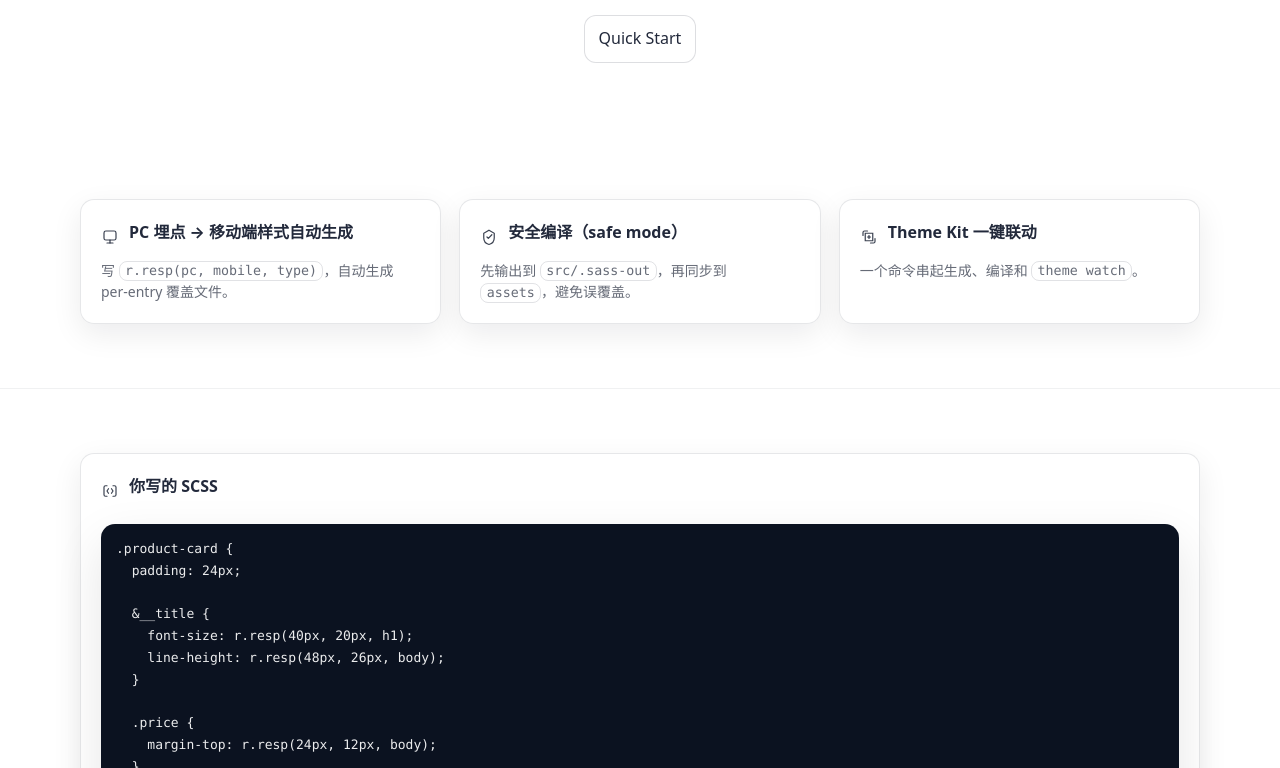
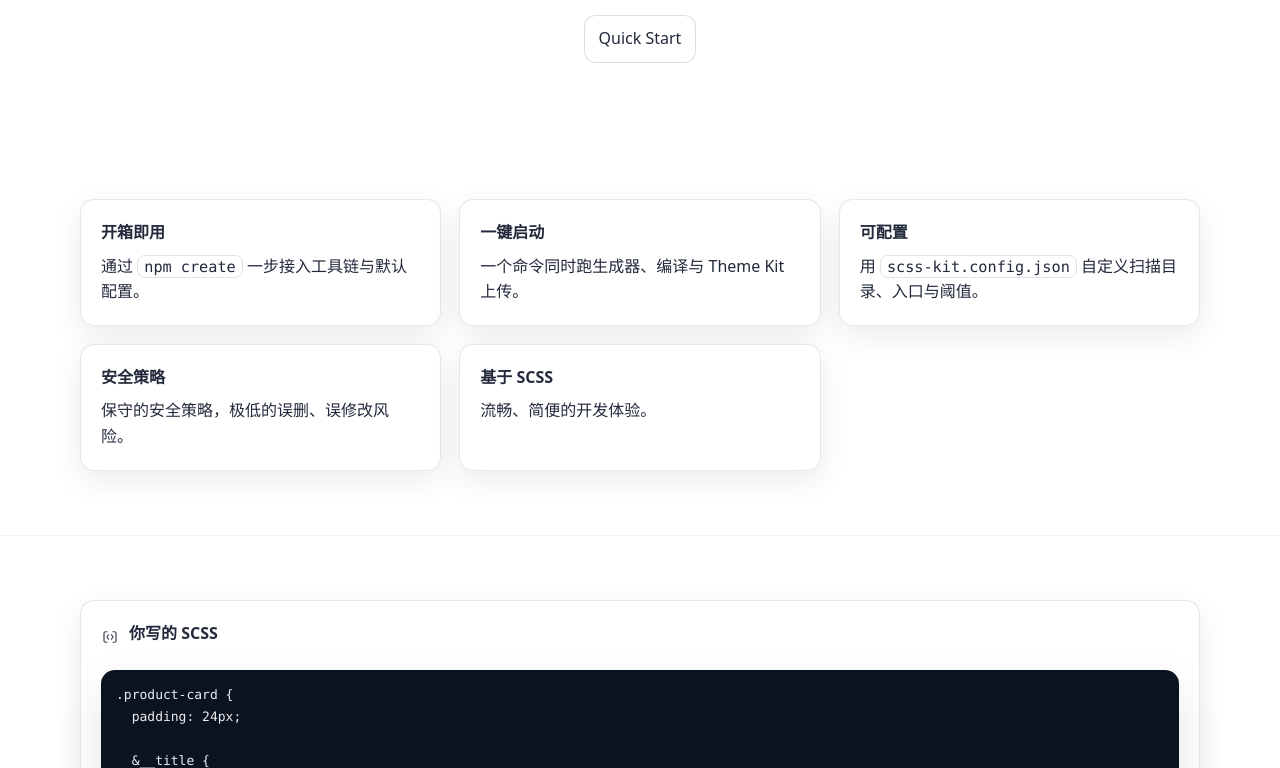
Before and after one commit to skylercong-cloud/shopify-scss-autofill, a website built with Vite: page website/index.html in a window 1280 px wide. Shown: the part 410-1178 px from the top of the page. Built offline with nearby package versions, Linux system fonts and the light colour scheme.

Commit message:
website: update logo/favicon and rearrange sections

```diff
--- a/website/index.html
+++ b/website/index.html
@@ -10,22 +10,22 @@
     />
     <link
       rel="icon"
-      href="https://ctf-1314160455.cos.ap-nanjing.myqcloud.com/pztsu-8buwi-001.ico"
+      href="https://ctf-1314160455.cos.ap-nanjing.myqcloud.com/favicon.ico"
       type="image/x-icon"
     />
   </head>
   <body>
     <header class="topbar">
       <div class="container topbar__inner">
-        <a class="brand" href="./"
-          ><img
+        <a class="brand" href="./">
+          <img
             class="brand__logo"
-            src="https://ctf-1314160455.cos.ap-nanjing.myqcloud.com/shopify-scss-autofill-logo.jpg"
+            src="https://ctf-1314160455.cos.ap-nanjing.myqcloud.com/logo.svg"
             alt=""
             aria-hidden="true"
           />
-          >shopify-scss-autofill</a
-        >
+          <span>shopify-scss-autofill</span>
+        </a>
         <nav class="nav">
           <a class="nav__link is-active" href="./">首页</a>
           <a class="nav__link" href="./docs/">文档</a>
@@ -77,114 +77,31 @@
         <div class="container">
           <div class="grid">
             <div class="card">
-              <div class="card__head">
-                <svg
-                  class="icon"
-                  viewBox="0 0 24 24"
-                  fill="none"
-                  xmlns="http://www.w3.org/2000/svg"
-                  aria-hidden="true"
-                >
-                  <path
-                    d="M4 6.5a2.5 2.5 0 0 1 2.5-2.5h11A2.5 2.5 0 0 1 20 6.5v7A2.5 2.5 0 0 1 17.5 16h-11A2.5 2.5 0 0 1 4 13.5v-7Z"
-                    stroke="currentColor"
-                    stroke-width="1.6"
-                  />
-                  <path
-                    d="M8 20h8"
-                    stroke="currentColor"
-                    stroke-width="1.6"
-                    stroke-linecap="round"
-                  />
-                  <path
-                    d="M12 16v4"
-                    stroke="currentColor"
-                    stroke-width="1.6"
-                    stroke-linecap="round"
-                  />
-                </svg>
-                <h3>PC 埋点 → 移动端样式自动生成</h3>
-              </div>
-              <p class="card__desc">
-                写 <span class="code">r.resp(pc, mobile, type)</span>，自动生成
-                per-entry 覆盖文件。
+              <h3>开箱即用</h3>
+              <p>
+                通过
+                <span class="code">npm create</span> 一步接入工具链与默认配置。
               </p>
             </div>
-
             <div class="card">
-              <div class="card__head">
-                <svg
-                  class="icon"
-                  viewBox="0 0 24 24"
-                  fill="none"
-                  xmlns="http://www.w3.org/2000/svg"
-                  aria-hidden="true"
-                >
-                  <path
-                    d="M12 3l7 4v6c0 5-3 8-7 9-4-1-7-4-7-9V7l7-4Z"
-                    stroke="currentColor"
-                    stroke-width="1.6"
-                  />
-                  <path
-                    d="M9.3 12l1.8 1.8L15.8 9"
-                    stroke="currentColor"
-                    stroke-width="1.6"
-                    stroke-linecap="round"
-                    stroke-linejoin="round"
-                  />
-                </svg>
-                <h3>安全编译（safe mode）</h3>
-              </div>
-              <p class="card__desc">
-                先输出到 <span class="code">src/.sass-out</span>，再同步到
-                <span class="code">assets</span>，避免误覆盖。
+              <h3>一键启动</h3>
+              <p>一个命令同时跑生成器、编译与 Theme Kit 上传。</p>
+            </div>
+            <div class="card">
+              <h3>可配置</h3>
+              <p>
+                用
+                <span class="code">scss-kit.config.json</span>
+                自定义扫描目录、入口与阈值。
               </p>
             </div>
-
             <div class="card">
-              <div class="card__head">
-                <svg
-                  class="icon"
-                  viewBox="0 0 24 24"
-                  fill="none"
-                  xmlns="http://www.w3.org/2000/svg"
-                  aria-hidden="true"
-                >
-                  <path
-                    d="M7 7h10v10H7V7Z"
-                    stroke="currentColor"
-                    stroke-width="1.6"
-                  />
-                  <path
-                    d="M4 10V6a2 2 0 0 1 2-2h4"
-                    stroke="currentColor"
-                    stroke-width="1.6"
-                    stroke-linecap="round"
-                  />
-                  <path
-                    d="M20 14v4a2 2 0 0 1-2 2h-4"
-                    stroke="currentColor"
-                    stroke-width="1.6"
-                    stroke-linecap="round"
-                  />
-                  <path
-                    d="M10 12h4"
-                    stroke="currentColor"
-                    stroke-width="1.6"
-                    stroke-linecap="round"
-                  />
-                  <path
-                    d="M12 10v4"
-                    stroke="currentColor"
-                    stroke-width="1.6"
-                    stroke-linecap="round"
-                  />
-                </svg>
-                <h3>Theme Kit 一键联动</h3>
-              </div>
-              <p class="card__desc">
-                一个命令串起生成、编译和 <span class="code">theme watch</span>。
-              </p>
+              <h3>安全策略</h3>
+              <p>保守的安全策略，极低的误删、误修改风险。</p>
+            </div>
+            <div class="card">
+              <h3>基于 SCSS</h3>
+              <p>流畅、简便的开发体验。</p>
             </div>
           </div>
         </div>
@@ -332,36 +249,6 @@
               </div>
             </div>
           </div>
-          <p class="muted">
-            完整说明见
-            <a class="link" href="./docs/#commands">文档 · 指令大全</a>。
-          </p>
-        </div>
-      </section>
-
-      <section class="section">
-        <div class="container">
-          <div class="grid">
-            <div class="card">
-              <h3>开箱即用</h3>
-              <p>
-                通过
-                <span class="code">npm create</span> 一步接入工具链与默认配置。
-              </p>
-            </div>
-            <div class="card">
-              <h3>一键启动</h3>
-              <p>一个命令同时跑生成器、编译与 Theme Kit 上传。</p>
-            </div>
-            <div class="card">
-              <h3>可配置</h3>
-              <p>
-                用
-                <span class="code">scss-kit.config.json</span>
-                自定义扫描目录、入口与阈值。
-              </p>
-            </div>
-          </div>
         </div>
       </section>
     </main>
```
Also changed, not shown: website/docs/index.html (+6 -6 lines).
